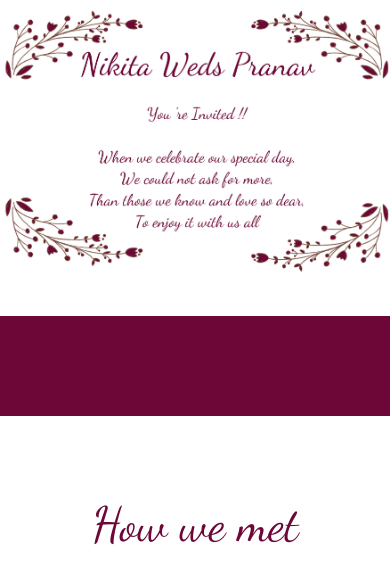
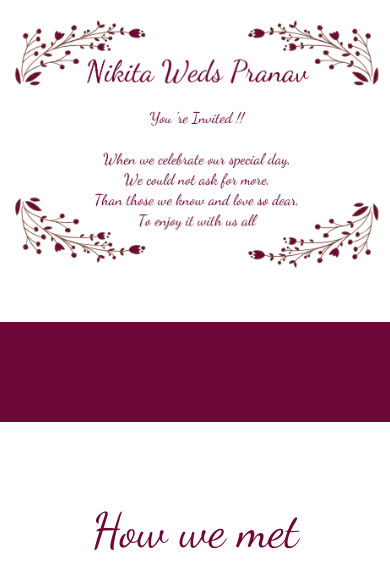
Before and after one commit to pranavgadekar/nikitawedspranav, a plain HTML site: page index.html in a window 390 px wide. Shown: the part 257-841 px from the top of the page. Drawn offline with nearby package versions, Linux system fonts and the light colour scheme; grey boxes are pictures that could not be loaded.

Commit message:
Adding padding to images for mobile

```diff
--- a/index.html
+++ b/index.html
@@ -267,7 +267,7 @@
                                 <p class="text-center lead"><strong><i class="fas fa-mobile-alt"></i> Phone</strong></p>
                                 <p class="text-center">
                                     Shirish Bhalerao: +91 93739 64175 </br>
-                                    Pramod Gadekar: +91 98813 34610
+                                    Sarita Bhalerao: +91 97645 66289 </br>
                                 </p>
                             </div>
                         </div>
--- a/stylesheets/style.css
+++ b/stylesheets/style.css
@@ -16,9 +16,10 @@ html, body {
 }
 
 .padding img {
-    border-radius: 10px;
+    border-radius: 30px;
     width: 100%;
     height: 100%;
+    padding: 10px;
 }
 
 .navbar {
```
